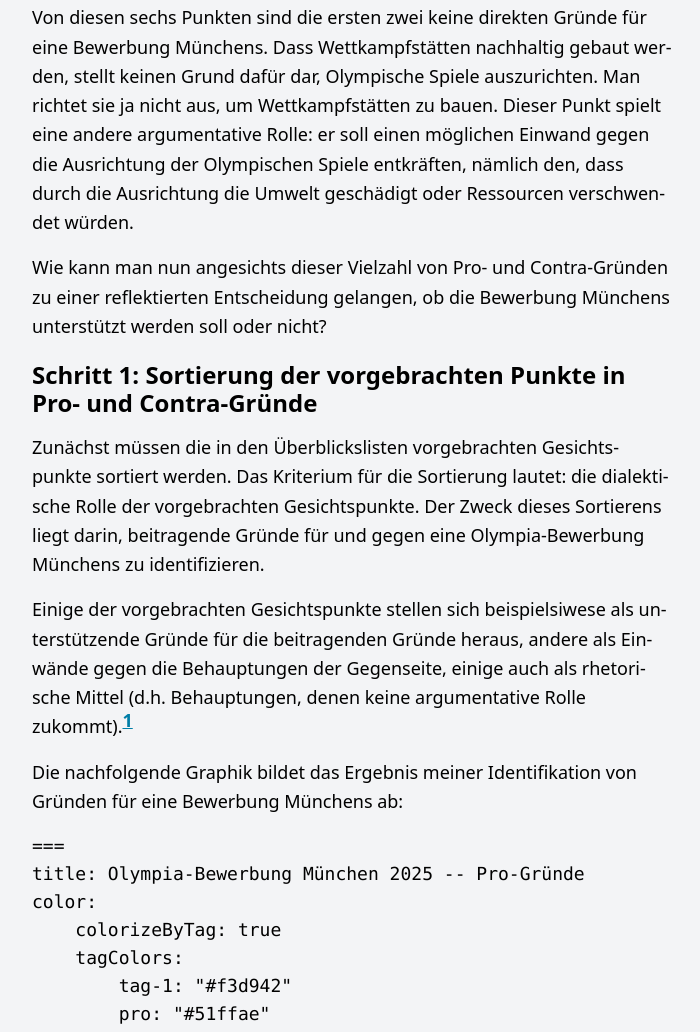
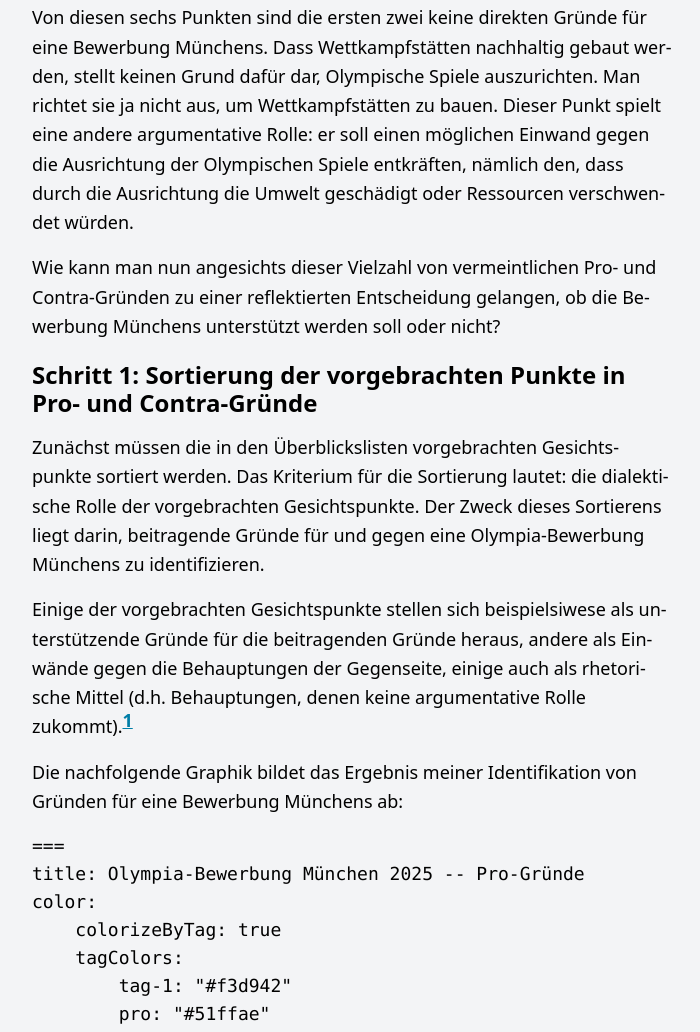
Before and after one commit to argumentations-agentur/argumentations-agentur.github.io, an Eleventy site: page src/posts/olympia-bewerbung-muenchen.md in a window 1280 px wide. Shown: the part 1939-2971 px from the top of the page, without its empty margins (288-988 px from the left). Built offline with nearby package versions, Linux system fonts and the light colour scheme; Eleventy itself is replaced by a stand-in of ours; code samples lack their colours; files that its build step writes are made by us from their sources; a script that the page names is missing; files whose address does not match are found by name; what @argdown/markdown-it-plugin, postcss-import would draw is missing.

Commit message:
sprachliche kleinigkeit

```diff
--- a/src/posts/olympia-bewerbung-muenchen.md
+++ b/src/posts/olympia-bewerbung-muenchen.md
@@ -75,7 +75,7 @@
 
 Von diesen sechs Punkten sind die ersten zwei keine direkten Gründe für eine Bewerbung Münchens. Dass Wettkampfstätten nachhaltig gebaut werden, stellt keinen Grund dafür dar, Olympische Spiele auszurichten. Man richtet sie ja nicht aus, um Wettkampfstätten zu bauen. Dieser Punkt spielt eine andere argumentative Rolle: er soll einen möglichen Einwand gegen die Ausrichtung der Olympischen Spiele entkräften, nämlich den, dass durch die Ausrichtung die Umwelt geschädigt oder Ressourcen verschwendet würden.
 
-Wie kann man nun angesichts dieser Vielzahl von Pro- und Contra-Gründen zu einer reflektierten Entscheidung gelangen, ob die Bewerbung Münchens unterstützt werden soll oder nicht?
+Wie kann man nun angesichts dieser Vielzahl von vermeintlichen Pro- und Contra-Gründen zu einer reflektierten Entscheidung gelangen, ob die Bewerbung Münchens unterstützt werden soll oder nicht?
 
 <p class="abstand-bottom">
 
```
